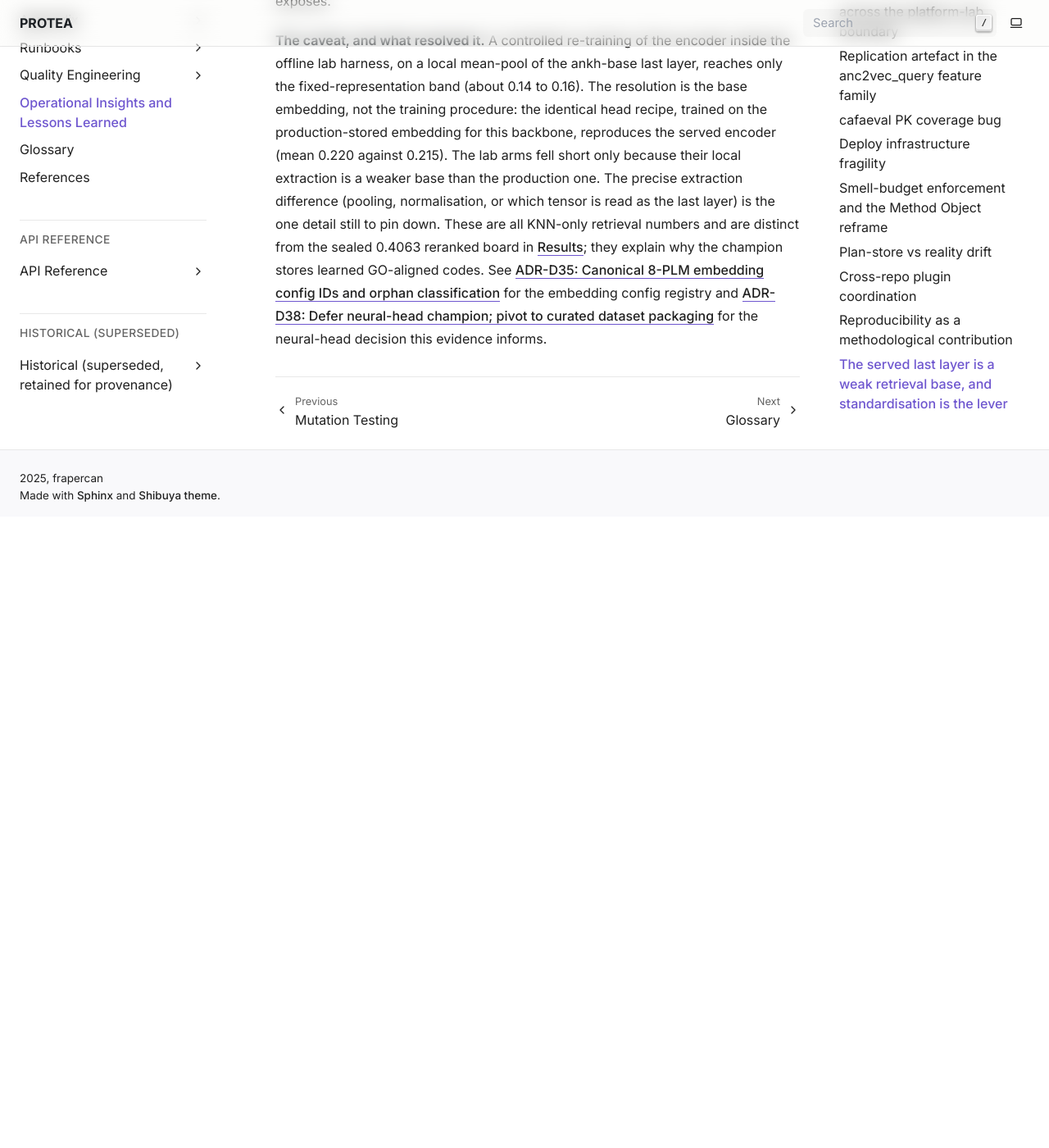
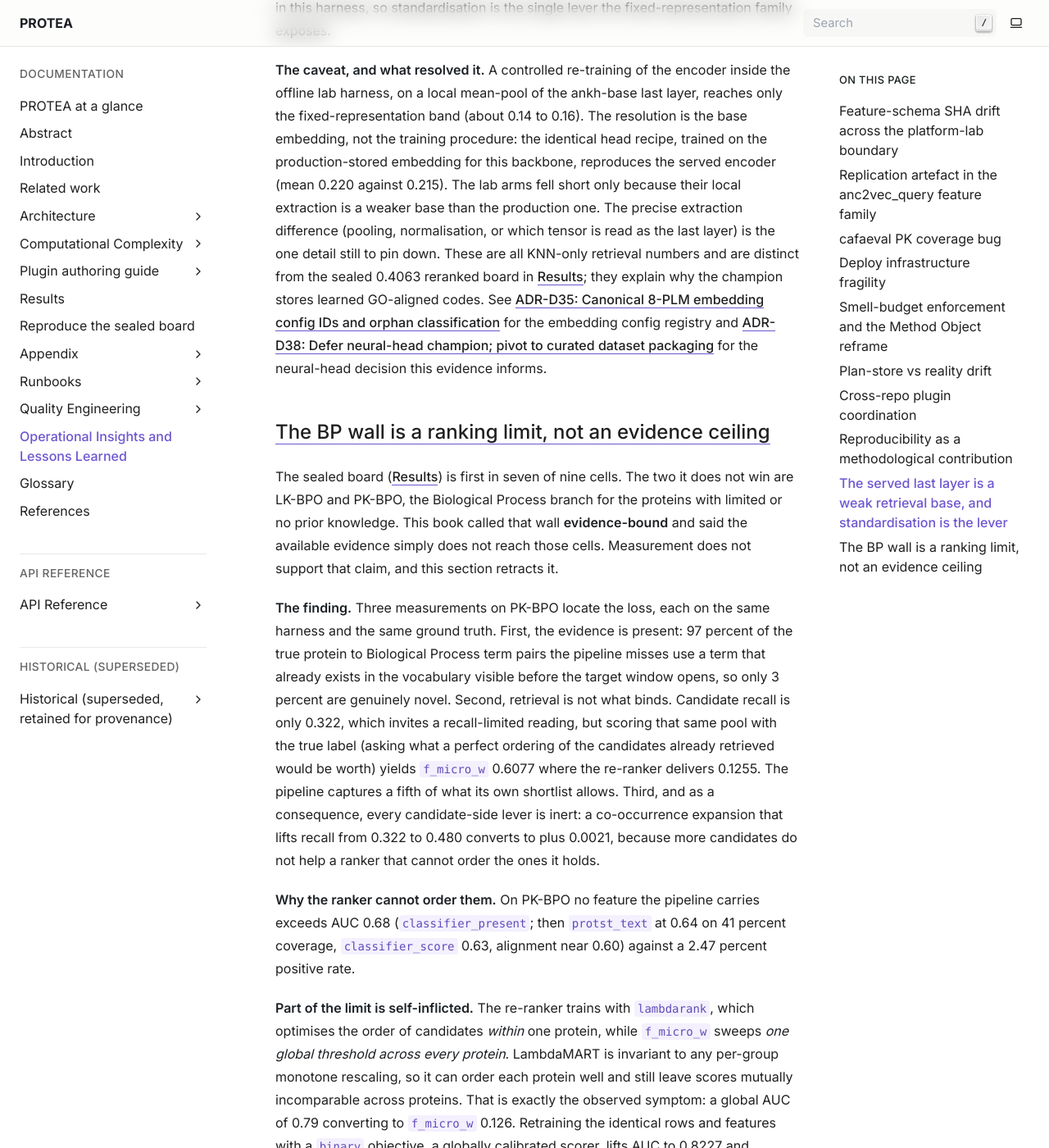
Before and after one commit to frapercan/PROTEA, a Sphinx documentation site: the page built from docs/source/insights.rst, in a window 1280 px wide and 1400 px high, scrolled down 11290 px. Shown: the whole window at 82% size. Built offline with Sphinx 7.4.7, drawn with Linux system fonts in a browser that asks for light colours; before the commit the page ends 11920 px from its top, so only the background shows below that; some of the changed text lies outside the part shown.

Commit message:
docs: retract the evidence-bound framing of the BP wall
The book stated in three places that the two unwon Biological Process cells
(LK-BPO, PK-BPO) are bounded by the available evidence rather than by the
architecture. Measurement does not support that claim.

Scoring our own candidate pool with the true label puts the loss in ranking,
not in evidence or retrieval:

- 97% of the true PK-BP terms we miss already exist in the pre-t0 vocabulary,
  so only 3% are genuinely novel
- the pool we already retrieve (recall 0.322) is worth f_micro_w 0.6077 to a
  perfect ranker while the re-ranker delivers 0.1255, a 20.7% capture
- consequently every candidate-side lever is inert: a co-occurrence expansion
  lifting recall to 0.480 converts to +0.0021

Part of the limit is self-inflicted: lambdarank optimises within-protein order
while f_micro_w sweeps one global threshold, so scores are not comparable
across proteins. A binary objective on identical rows and features lifts AUC
0.7903 -> 0.8227 and f_micro_w 0.1255 -> 0.1518.

Changes:
- insights.rst: new section, the full characterization, its method lesson, and
  the levers ruled out by measurement (co-occurrence, GO-DAG proximity,
  text-aligned scorer, InterPro graft, larger base representation)
- results.rst + introduction.rst (incl. hypothesis H3): retract the claim and
  cross-reference the measurement
- book.ts: the frontier chapter carried the same framing, plus a claim that
  an end-to-end run reproduces the sealed 0.4063; the regenerated pipeline
  does not, because enabling the candidate classifier widens the pool from 62
  to 114 per query and dilutes the score

The absolutes come from a retrained booster on an exported dataset and are not
comparable to the board's 0.2181; the deltas and the oracle ratio are the
result. Receipts: storage/regen_headline/BP_WALL_CHARACTERIZATION.md,
storage/regen_headline/BP_TECHNIQUE_LEVERS.md, storage/cooc_experiment/.

```diff
--- a/docs/source/insights.rst
+++ b/docs/source/insights.rst
@@ -491,3 +491,70 @@ why the champion stores learned GO-aligned codes. See
 :doc:`/adr/D35-canonical-8plm-embedding-configs` for the embedding config
 registry and :doc:`/adr/D38-neural-head-deferred-dataset-pack-pivot` for the
 neural-head decision this evidence informs.
+
+.. _insight-bp-wall-is-a-ranking-limit:
+
+The BP wall is a ranking limit, not an evidence ceiling
+-------------------------------------------------------
+
+The sealed board (:doc:`results`) is first in seven of nine cells. The two it does
+not win are LK-BPO and PK-BPO, the Biological Process branch for the proteins with
+limited or no prior knowledge. This book called that wall **evidence-bound** and
+said the available evidence simply does not reach those cells. Measurement does not
+support that claim, and this section retracts it.
+
+**The finding.**
+Three measurements on PK-BPO locate the loss, each on the same harness and the same
+ground truth. First, the evidence is present: 97 percent of the true protein to
+Biological Process term pairs the pipeline misses use a term that already exists in
+the vocabulary visible before the target window opens, so only 3 percent are
+genuinely novel. Second, retrieval is not what binds. Candidate recall is only
+0.322, which invites a recall-limited reading, but scoring that same pool with the
+true label (asking what a perfect ordering of the candidates already retrieved
+would be worth) yields ``f_micro_w`` 0.6077 where the re-ranker delivers 0.1255.
+The pipeline captures a fifth of what its own shortlist allows. Third, and as a
+consequence, every candidate-side lever is inert: a co-occurrence expansion that
+lifts recall from 0.322 to 0.480 converts to plus 0.0021, because more candidates
+do not help a ranker that cannot order the ones it holds.
+
+**Why the ranker cannot order them.**
+On PK-BPO no feature the pipeline carries exceeds AUC 0.68 (``classifier_present``;
+then ``protst_text`` at 0.64 on 41 percent coverage, ``classifier_score`` 0.63,
+alignment near 0.60) against a 2.47 percent positive rate.
+
+**Part of the limit is self-inflicted.**
+The re-ranker trains with ``lambdarank``, which optimises the order of candidates
+*within* one protein, while ``f_micro_w`` sweeps *one global threshold across every
+protein*. LambdaMART is invariant to any per-group monotone rescaling, so it can
+order each protein well and still leave scores mutually incomparable across
+proteins. That is exactly the observed symptom: a global AUC of 0.79 converting to
+``f_micro_w`` 0.126. Retraining the identical rows and features with a ``binary``
+objective, a globally calibrated scorer, lifts AUC to 0.8227 and ``f_micro_w`` to
+0.1518, a gain of plus 0.0263 with no new feature.
+
+**Ruled out by measurement.**
+Term co-occurrence as a candidate generator (plus 0.0021); GO-DAG hierarchical
+proximity as a feature (AUC 0.5501, decorrelated from the re-ranker yet adding plus
+0.0002 when blended); a text-aligned scorer as a re-ranker feature (plus 0.0016); an
+InterPro graft (negative on BP); and a larger base representation, which reorders
+the same candidates and so cannot help where recall is not the constraint.
+
+**The honest state.**
+The gap to the leading external method is plus 0.072 (LK-BPO) and plus 0.076
+(PK-BPO). The ranking headroom inside the existing pool is several times that, so
+the work is a ranker and not a retriever. The objective correction above is real but
+does not on its own close the gap, and the signal that would has **not** been
+identified: the two structural hypotheses testable with the resources at hand are
+both dead. "Improve the ranker" is a direction, not yet a plan.
+
+**Method lesson.**
+The first reading of the 0.322 recall was that the pipeline was recall-limited, and
+that reading was written down before the oracle test was run. A recall number alone
+does not identify what binds a pipeline; the ceiling of the pool does, and obtaining
+it costs one evaluation with the labels used as the score.
+
+.. note::
+   These absolutes come from a retrained booster on an exported dataset and are not
+   comparable to the board's 0.2181 for PK-BPO (different harness, leaf-term ground
+   truth). Every figure shares one ground truth and one harness, so the deltas and
+   the oracle ratio are the result, not the absolutes.
```
Also changed, not shown: docs/source/introduction.rst (+9 -5 lines), docs/source/results.rst (+9 -3 lines), 1 other file.
